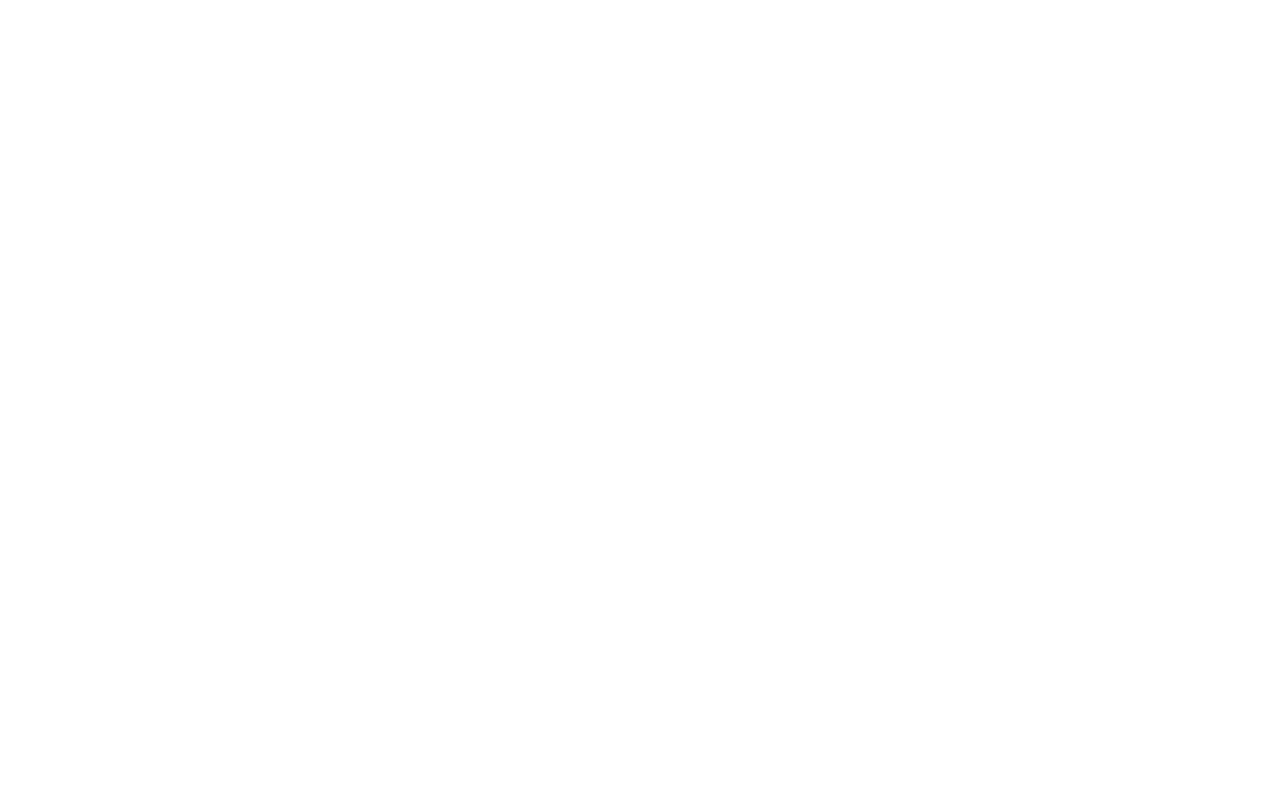
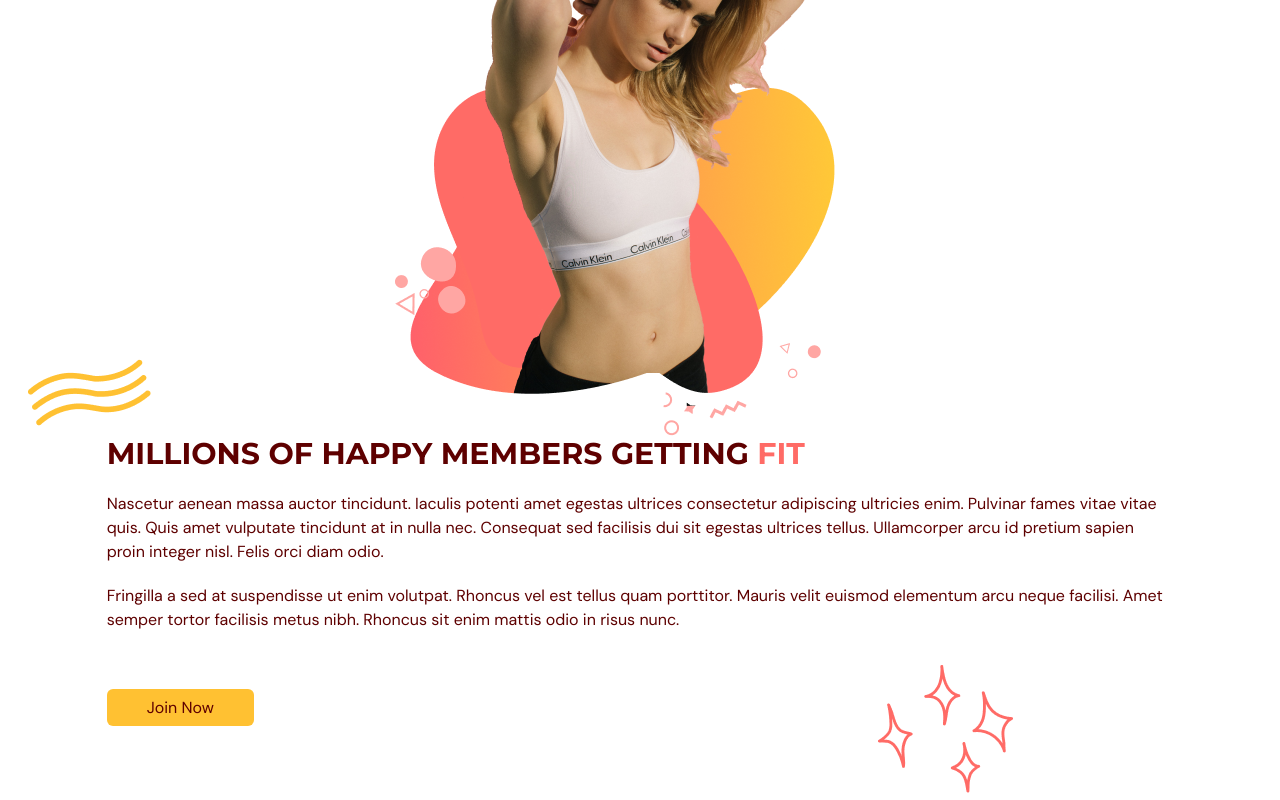
Before and after one commit to Subodh-27/GymWebsite_ReactTS, a React (Vite) app: page / in a window 1280 px wide. Shown: the part 1589-2389 px from the top of the page. Before the commit the page ends 1600 px from the top, so only its background shows below. Built offline with nearby package versions, Linux system fonts and the light colour scheme.

Commit message:
Completed Benefits Page

```diff
--- a/src/scenes/benefits/index.tsx
+++ b/src/scenes/benefits/index.tsx
@@ -4,6 +4,8 @@
 import { BenefitType, SelectedPage } from "@/shared/types"
 import HText from "@/shared/HText";
 import Benefit from "./Benefit";
+import ActionButton from "@/shared/ActionButton";
+import BenefitsPageGraphic from "@/assets/BenefitsPageGraphic.png";
 
 const benefits: Array<BenefitType> = [
     {
@@ -79,6 +81,75 @@
                     />
                 )) }
             </motion.div>
+
+            {/* Graphics and Description */}
+            <div className="mt-16 items-center justify-between gap-20 md:mt-28 md:flex">
+                {/* Graphic */}
+                <img
+                    src={BenefitsPageGraphic}
+                    alt="benefits-page-graphics"
+                    className="mx-auto"
+                />
+            </div>
+
+            {/* Description */}
+            <div>
+                {/* Title */}
+                <div className="relative">
+                    <div className="before:absolute before:-top-20 before:-left-20 before:z-[-1] before:content-abstractwaves">
+                        <motion.div
+                           initial= "hidden"
+                           whileInView="visible"
+                           viewport={{ once: true, amount: 0.5 }}
+                           transition={{ duration: 1 }}
+                           variants={{
+                               hidden: { opacity: 0, x: 50 },
+                               visible: { opacity: 1, x: 0 }
+                           }}
+                        >
+                            <HText>
+                                MILLIONS OF HAPPY MEMBERS GETTING{" "}
+                                <span className="text-primary-500">FIT</span>
+                            </HText>
+                        </motion.div>
+                    </div>
+
+                </div>
+
+                {/* Description */}
+                <motion.div
+                    initial= "hidden"
+                    whileInView="visible"
+                    viewport={{ once: true, amount: 0.5 }}
+                    transition={{ delay: 0.5,  duration: 1 }}
+                    variants={{
+                        hidden: { opacity: 0, x: 50 },
+                        visible: { opacity: 1, x: 0 }
+                    }}
+                >
+                    <p className="my-5">
+                        Nascetur aenean massa auctor tincidunt. Iaculis potenti amet
+                        egestas ultrices consectetur adipiscing ultricies enim. Pulvinar
+                        fames vitae vitae quis. Quis amet vulputate tincidunt at in
+                        nulla nec. Consequat sed facilisis dui sit egestas ultrices
+                        tellus. Ullamcorper arcu id pretium sapien proin integer nisl. Felis orci diam odio.
+                    </p>
+                    <p className="mb-5">
+                        Fringilla a sed at suspendisse ut enim volutpat. Rhoncus vel est tellus quam porttitor. Mauris velit euismod elementum arcu neque facilisi. Amet semper tortor facilisis metus nibh. Rhoncus sit enim mattis odio in risus nunc.
+                    </p>
+                </motion.div>
+
+                {/* Button */}
+                <div className="relative mt-16">
+                    <div className="before:absolute before:-bottom-20 before:right-40 before:z-[-1] before:content-sparkles">
+                        <ActionButton setSelectedPage={setSelectedPage}>
+                            Join Now
+                        </ActionButton>
+                    </div>
+
+                </div>
+
+            </div>
         </motion.div>
     </section>
   )
```
